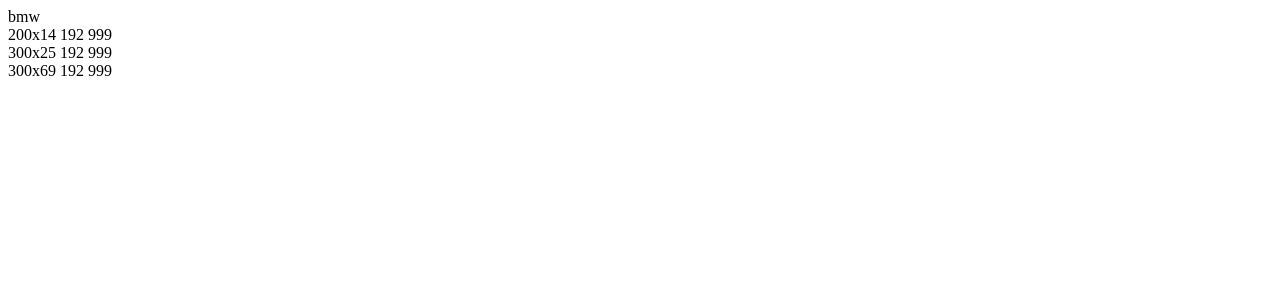
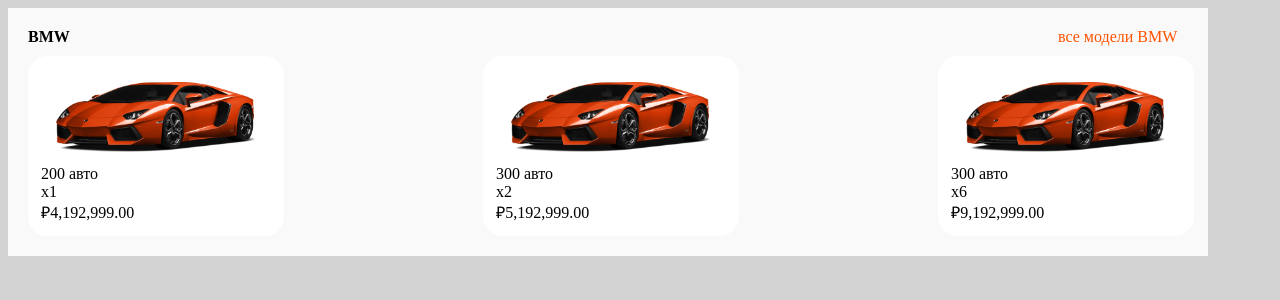
Before and after one commit to Damlik/carCredit, an Angular app: page / in a window 1280 px wide. Shown: the top 300 px of the page. Built offline with nearby package versions, Linux system fonts and the light colour scheme.

Commit message:
add based html and styles carList component

```diff
--- a/src/app/app.component.css
+++ b/src/app/app.component.css
@@ -0,0 +1,5 @@
+body {
+  max-width: 1280px;
+  margin: 0 auto;
+  background-color: black;
+}
--- a/src/app/car-list/car-list.component.css
+++ b/src/app/car-list/car-list.component.css
@@ -0,0 +1,48 @@
+.wrapper-car-list {
+  padding: 20px;
+  background-color: #f9f9f9;
+}
+
+.block {
+  color: black;
+  display: grid;
+  grid-template-columns: repeat(2, 130px);
+  justify-content: space-between;
+}
+
+.text-bold {
+  font-weight: bold;
+}
+
+.block span {
+  text-transform: uppercase;
+}
+
+.link {
+  color: #ff5200;
+  text-decoration: none;
+}
+
+.items-wrapper {
+  margin-top: 10px;
+  display: grid;
+  grid-template-columns: repeat(3, 250px);
+  grid-gap: 20px;
+  justify-content: space-between;
+}
+
+.item {
+  color: black;
+  background-color: white;
+  display: grid;
+  grid-template-columns: repeat(auto-fit, minmax(200px, 1fr));
+  padding: 10px;
+  width: 230px;
+  border: 3px solid white;
+  border-radius: 20px;
+}
+
+.item img {
+  margin: 0 auto;
+  width: 200px;
+}
--- a/src/app/car-list/car-list.component.html
+++ b/src/app/car-list/car-list.component.html
@@ -1,12 +1,14 @@
-<div *ngFor="let carType of carTypeList">
-  <div>
-    <span>{{carType}}</span>
-    <div *ngFor="let car of carList[carType]">
-      <div class="item">
-        <span>{{car.quantity}}</span>
-        <span>{{car.model}}</span>
-        <span>{{car.price}}</span>
-      </div>
-    </div>
+<div class="wrapper-car-list" *ngFor="let manufacturer of manufacturers">
+  <div class="block">
+    <span class="text-bold">{{manufacturer.name}}</span>
+    <a class="link" href="#">все модели <span>{{manufacturer.name}}</span></a>
+  </div>
+  <div class="items-wrapper">
+    <a class="item" *ngFor="let car of manufacturer.carList">
+      <img src="{{car.imgSrc}}" alt="{{car.manufacturer}} {{car.model}}">
+      <span>{{car.quantity}} авто</span>
+      <span>{{car.model}}</span>
+      <span>{{car.price | currency : 'RUB' : 'symbol-narrow'}}</span>
+    </a>
   </div>
 </div>
--- a/src/app/car-list/car-list.component.ts
+++ b/src/app/car-list/car-list.component.ts
@@ -9,8 +9,7 @@
 
 export class CarListComponent implements OnInit {
 
-  public carList: any;
-  public carTypeList: any;
+  public manufacturers: any;
 
   constructor(private httpService : HttpService) {
   }
@@ -18,8 +17,7 @@
 
   ngOnInit(): void {
     this.httpService.getCarList().subscribe((data: any) => {
-      this.carList = data.carList;
-      this.carTypeList = Object.keys(data.carList);
+      this.manufacturers = data.manufacturers;
     })
   }
 
--- a/src/assets/carList.json
+++ b/src/assets/carList.json
@@ -1,12 +1,14 @@
 {
-  "carList": {
-    "bmw": [
+  "manufacturers": [
     {
-        "imgSrc": "/img/",
+      "name": "bmw",
+      "carList": [
+        {
+          "imgSrc": "assets/img/bmw-x1.png",
           "manufacturer": "bmw",
           "model": "x1",
-        "price": "4 192 999",
-        "quantity": "200",
+          "price": 4192999,
+          "quantity": 200,
           "enginePower": "200 Л.С",
           "engineType": "бензин",
           "driveUnit": "4x2",
@@ -17,10 +19,11 @@
           "class": "comfort"
         },
         {
+          "imgSrc": "assets/img/bmw-x1.png",
           "manufacturer": "bmw",
           "model": "x2",
-        "price": "5 192 999",
-        "quantity": "300",
+          "price": 5192999,
+          "quantity": 300,
           "enginePower": "230 Л.С",
           "engineType": "дизель",
           "driveUnit": "4x2",
@@ -31,10 +34,11 @@
           "class": "comfort"
         },
         {
+          "imgSrc": "assets/img/bmw-x1.png",
           "manufacturer": "bmw",
           "model": "x6",
-        "price": "9 192 999",
-        "quantity": "300",
+          "price": 9192999,
+          "quantity": 300,
           "enginePower": "330 Л.С",
           "engineType": "дизель",
           "driveUnit": "4x4",
@@ -46,4 +50,5 @@
         }
       ]
     }
+  ]
 }
--- a/src/styles.css
+++ b/src/styles.css
@@ -1 +1,5 @@
 /* You can add global styles to this file, and also import other style files */
+body {
+  max-width: 1200px;
+  background-color: lightgray;
+}
```
Also changed, not shown: src/assets/img/bmw-x1.png (added). Lines whose indentation alone changed are shown as unchanged.
